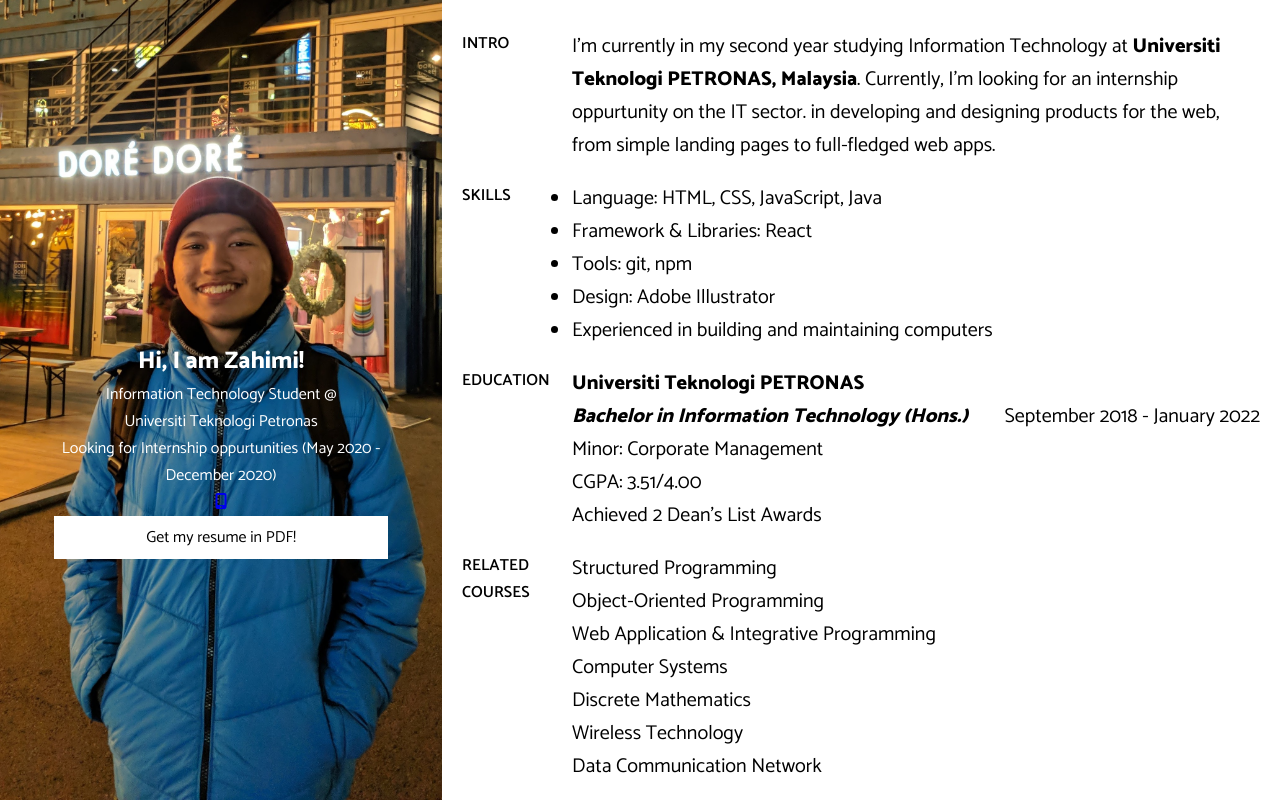
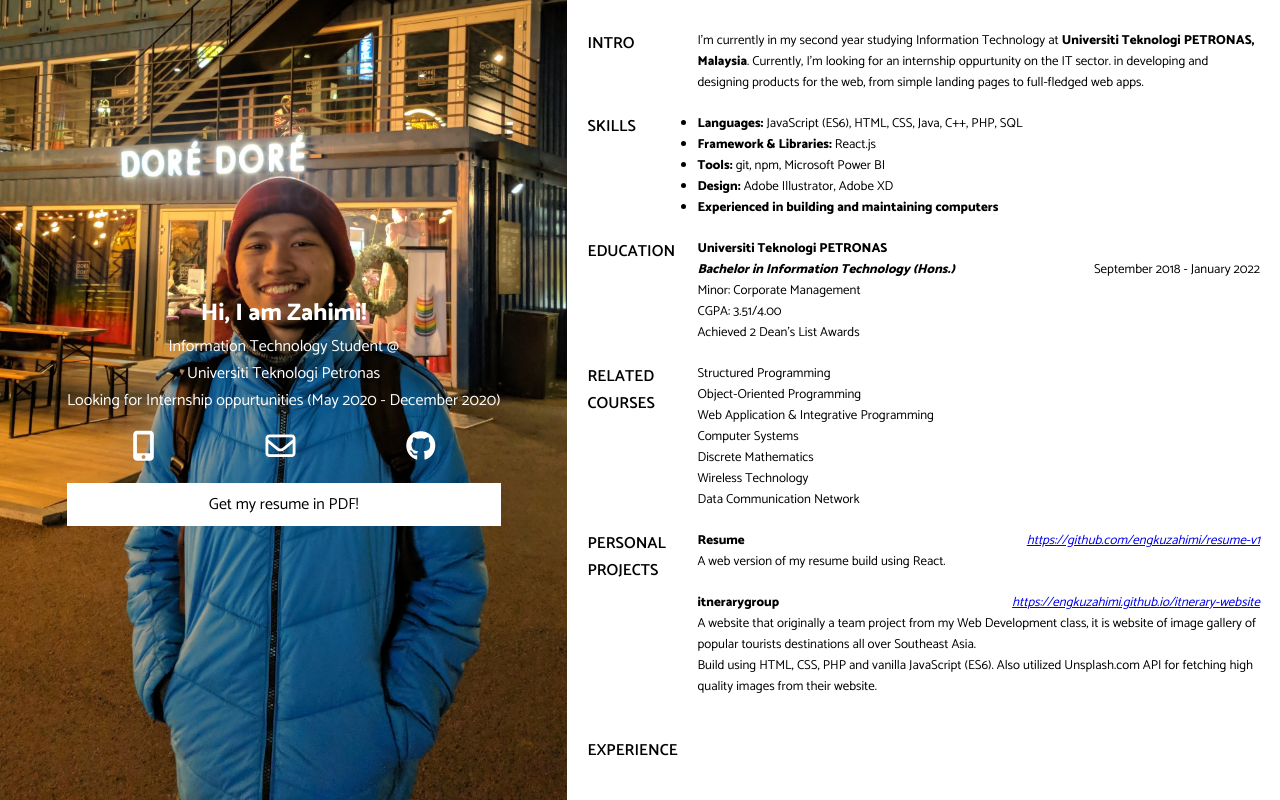
Before and after one commit to engkuzahimi/resume-v1, a React (Create React App) app: page / in a window 1280 px wide. Built offline with nearby package versions, Linux system fonts and the light colour scheme.

Commit message:
fixed minor styling

```diff
--- a/src/App.css
+++ b/src/App.css
@@ -23,7 +23,7 @@
   display: flex;
   align-content: space-around;
   padding-bottom: 20px;
-  font-size: 20px;
+  font-size: 13px;
 }
 .emphasizeTitle {
   flex:  0 0 110px ;
@@ -38,6 +38,22 @@
 
 .trueContent{
   flex: 2;
+}
+
+.trueContent a{
+  float: right;
+}
+
+.manySections {
+  padding-bottom: 20px;
+}
+.manySectionTitle{
+ display: flex;
+}
+
+.manySectionTitle p{
+  flex: 1;
+  float: right;
 }
 .left {
   width: 100%;
@@ -70,8 +86,7 @@
 
   display: flex;
   margin: auto;
-  margin-top: 75%;
-  margin-bottom: 50%;
+  margin-top: 50%;
   width: 80%;
   padding: 10px;
   flex-direction: column;
@@ -82,6 +97,16 @@
   padding: 10px 10px 10px 10px;
 }
 
+.icon{
+  padding: 10px;
+  display: flex;
+  justify-content:  space-around;
+  font-size: 30px;
+}
+
+.white {
+  color: white;
+}
 @media screen and (max-width: 700px) {
   *{
     width: 100%;
@@ -92,11 +117,14 @@
   }
   .left{
     height: 100%;
+    overflow: hidden;
   }
 
+  .trueContent{
+    padding-bottom: 10px;
+  }
   .trueContent div{
     display: block;
-    background-color: lawngreen;
   }
   .trueContent p{
     display: block;
@@ -115,6 +143,13 @@
 
   .cont-container{
     flex-direction: column ;
+    font-size: 18px;
+    padding-left: 10px;
+    padding-right: 10px ;
+  }
+
+  li{
+    list-style: none;
   }
   .emphasizeTitle{
     flex: 1;
@@ -124,7 +159,6 @@
 
   .right{
     max-width: 100%;
-    overflow: hidden;
   }
 
   .right-container{
@@ -132,4 +166,9 @@
     padding: 30px 30px;
     font-size: 18px;
     display: block;
-  }}
+  }
+
+  .icon{
+    padding: 10px 10px 60px 10px;
+  }
+}
--- a/src/left.js
+++ b/src/left.js
@@ -9,7 +9,10 @@
                     <h2>Hi, I am Zahimi!</h2>
                     <p>Information Technology Student @ <br /> Universiti Teknologi Petronas</p>
                     <p>Looking for Internship oppurtunities (May 2020 - December 2020)</p>
-                    <a href="google.com"><i class="fas fa-mobile-alt"></i></a>
+                    <div className="icon">
+                    <a href="tel:[+60174730061]"><i class=" white fas fa-mobile-alt"></i></a>
+                    <a href="mailto:[engku_16003930@utp.edu.my"><i class="far fa-envelope white"></i></a>
+                    <a href="https://github.com/engkuzahimi" target="_blank"><i class="white fab fa-github"></i></a></div>
                     <a href="https://google.com" className="pdfButton">Get my resume in PDF!</a>
                     </div>
         )
--- a/src/right.js
+++ b/src/right.js
@@ -24,11 +24,11 @@
                     <p className="emphasizeTitle" >SKILLS</p>
                     <div className="trueContent">
                     <ul>
-                        <li>Language: HTML, CSS, JavaScript, Java</li>
-                        <li>Framework & Libraries: React</li>
-                        <li>Tools: git, npm</li>
-                        <li>Design: Adobe Illustrator</li>
-                        <li>Experienced in building and maintaining computers</li>
+                        <li><b>Languages:</b> JavaScript (ES6), HTML, CSS, Java, C++, PHP, SQL</li>
+                        <li><b>Framework & Libraries:</b> React.js</li>
+                        <li><b>Tools:</b> git, npm, Microsoft Power BI</li>
+                        <li><b>Design:</b> Adobe Illustrator, Adobe XD</li>
+                        <li><b>Experienced in building and maintaining computers</b></li>
                     </ul>
                     </div>
 
@@ -61,13 +61,20 @@
                 <div className="cont-container">
                     <p className="emphasizeTitle">PERSONAL PROJECTS</p>
                     <div className="trueContent">
-                        <div>
+                        <div className="manySections">
+                            <div className="manySectionTitle">
                             <p><b>Resume</b></p>
-                            <a className="details" >https://github.com/engkuzahimi/resume-v1</a></div>
-                            <p>A web version of my resume build using React.</p>
+                            <a href="https://github.com/engkuzahimi/resume-v1" className="details"><i>https://github.com/engkuzahimi/resume-v1</i></a></div>
+                            <p>A web version of my resume build using React.</p></div>
+                    <div className="manySections">
+                        <div className="manySectionTitle">
+                            <p><b>itnerarygroup</b></p>
+                            <a href="https://engkuzahimi.github.io/itnerary-website" className="details"><i>https://engkuzahimi.github.io/itnerary-website</i></a></div>
+                            <p>A website that originally a team project from my Web Development class, it is website  of image gallery of popular tourists destinations all over Southeast Asia.</p>
+                           <p>Build using HTML, CSS, PHP and vanilla JavaScript (ES6). Also utilized Unsplash.com API for fetching high quality images from their website.</p>
                     </div>
                     </div>
-
+                    </div>
 
                 <div className="cont-container">
                     <p className="emphasizeTitle">EXPERIENCE</p>
```
